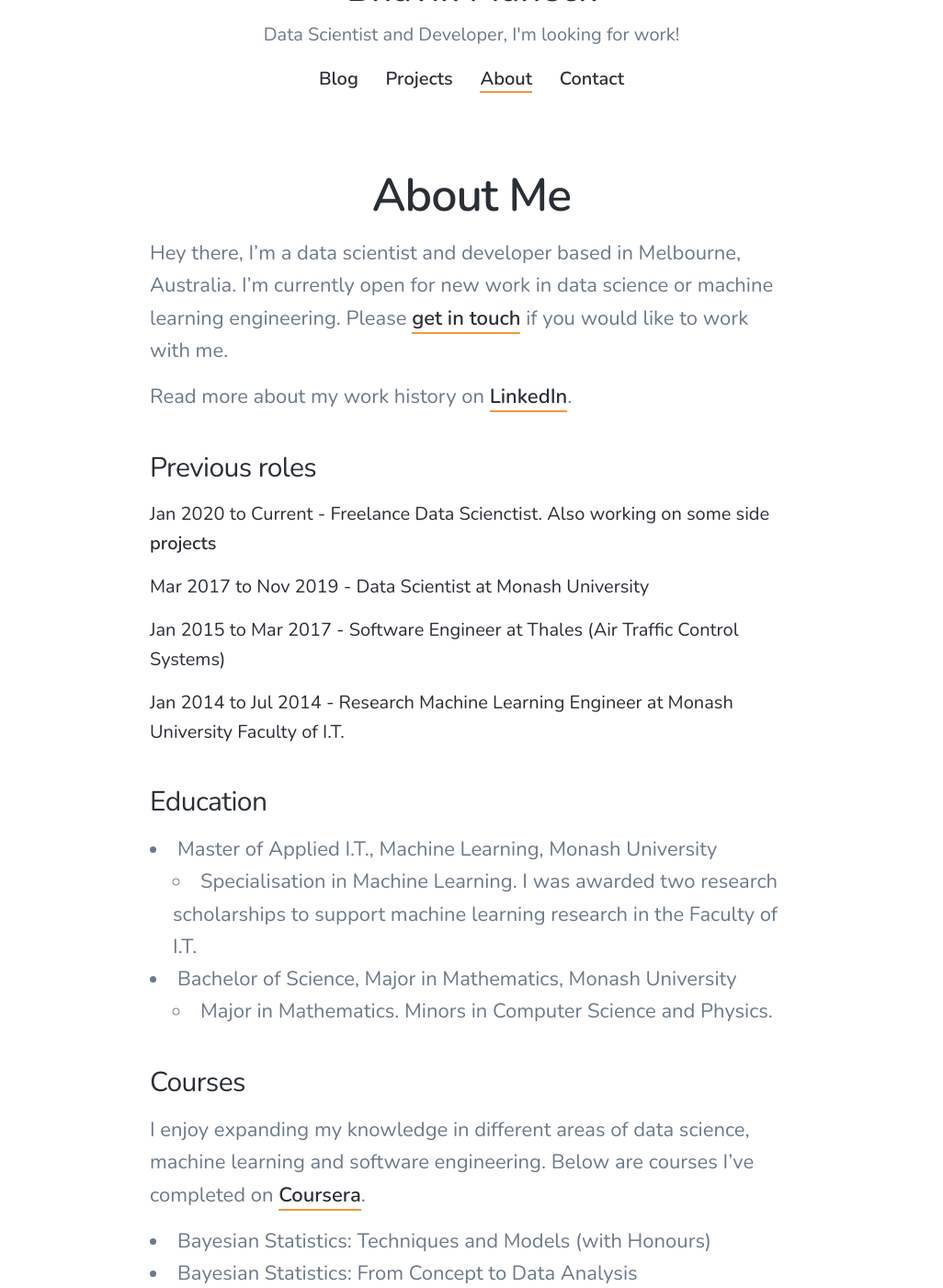
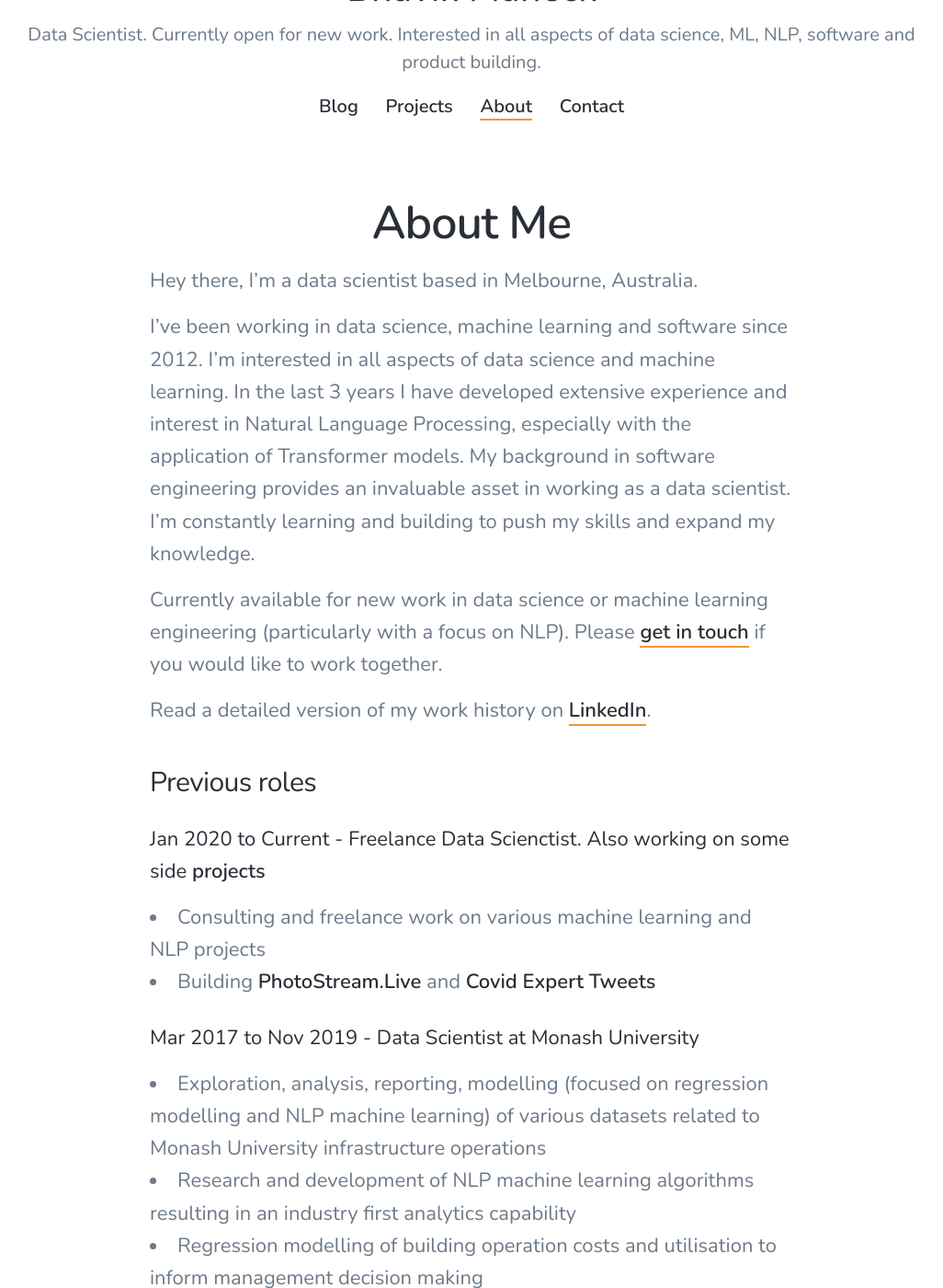
Before and after one commit to bhavikm/bhavikm.github.io, a Jekyll site: the page built from _pages/about.md, in a window 1280 px wide and 1400 px high, scrolled down 287 px. Shown: the whole window at 92% size, without its empty margins (127-1153 px from the left). Built offline with Jekyll 4.4.1, drawn with Linux system fonts in a browser that asks for light colours; nearby versions of some CDN libraries; some of the changed text lies outside the part shown.

Commit message:
final about page update, update tagline

```diff
--- a/_config.yml
+++ b/_config.yml
@@ -1,4 +1,4 @@
-site: Simples Jekyll Theme
+site: Bhavik Maneck
 
 url:
 baseurl:
--- a/_data/settings.yml
+++ b/_data/settings.yml
@@ -1,6 +1,6 @@
 basic_settings:
   site_title: Bhavik Maneck
-  site_tagline: Data Scientist and Developer, I'm looking for work!
+  site_tagline: Data Scientist. Currently open for new work. Interested in all aspects of data science, ML, NLP, software and product building.
   favicon_image: /images/favicon.png
 
 header_settings:
--- a/_pages/about.md
+++ b/_pages/about.md
@@ -5,15 +5,34 @@ subtitle:
 featured_image: /images/social.jpg
 ---
 
-Hey there, I'm a data scientist and developer based in Melbourne, Australia. I'm currently open for new work in data science or machine learning engineering. Please <a href="/contact">get in touch</a> if you would like to work with me.
+Hey there, I'm a data scientist based in Melbourne, Australia.
 
-Read more about my work history on <a href="https://www.linkedin.com/in/bhavik-maneck/">LinkedIn</a>.
+I've been working in data science, machine learning and software since 2012. I'm interested in all aspects of data science and machine learning. In the last 3 years I have developed extensive experience and interest in Natural Language Processing, especially with the application of Transformer models. My background in software engineering provides an invaluable asset in working as a data scientist. I'm constantly learning and building to push my skills and expand my knowledge.
+
+Currently available for new work in data science or machine learning engineering (particularly with a focus on NLP). Please <a href="/contact">get in touch</a> if you would like to work together.
+
+Read a detailed version of my work history on <a href="https://www.linkedin.com/in/bhavik-maneck/">LinkedIn</a>.
 
 ### Previous roles
-##### Jan 2020 to Current - Freelance Data Scienctist. Also working on some side <a href="/projects">projects</a>
-##### Mar 2017 to Nov 2019 - Data Scientist at Monash University
-##### Jan 2015 to Mar 2017 - Software Engineer at Thales (Air Traffic Control Systems)
-##### Jan 2014 to Jul 2014 - Research Machine Learning Engineer at Monash University Faculty of I.T.
+#### Jan 2020 to Current - Freelance Data Scienctist. Also working on some side <a href="/projects">projects</a>
+* Consulting and freelance work on various machine learning and NLP projects
+* Building <a href="/project/photostream-live">PhotoStream.Live</a> and <a href="/project/covid-expert-tweets">Covid Expert Tweets</a>
+
+#### Mar 2017 to Nov 2019 - Data Scientist at Monash University
+* Exploration, analysis, reporting, modelling (focused on regression modelling and NLP machine learning)
+of various datasets related to Monash University infrastructure operations
+* Research and development of NLP machine learning algorithms resulting in an industry first analytics
+capability
+* Regression modelling of building operation costs and utilisation to inform management decision making
+* Reduction of critical IoT sensor failures through statistical analysis
+
+#### Jan 2015 to Mar 2017 - Software Engineer at Thales (Air Traffic Control Systems)
+* Working with the radar data processing software component team doing development, fixing bugs, testing, writing docs, contributing to technical discussions
+* Required a strong understanding of mathematical algorithms (Kalman filters) that were at the core of the software system
+
+#### Jan 2014 to Jul 2014 - Research Machine Learning Engineer at Monash University Faculty of I.T.
+* Implemented research ideas for Bayesian networks into an existing C++ machine learning research library
+
 
 ### Education
 * Master of Applied I.T., Machine Learning, Monash University
```
Also changed, not shown: 1 other file.
